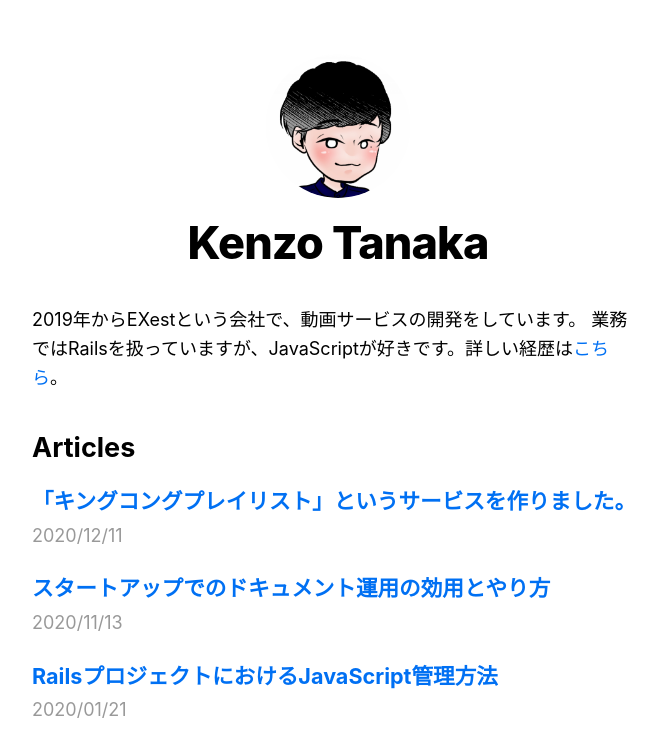
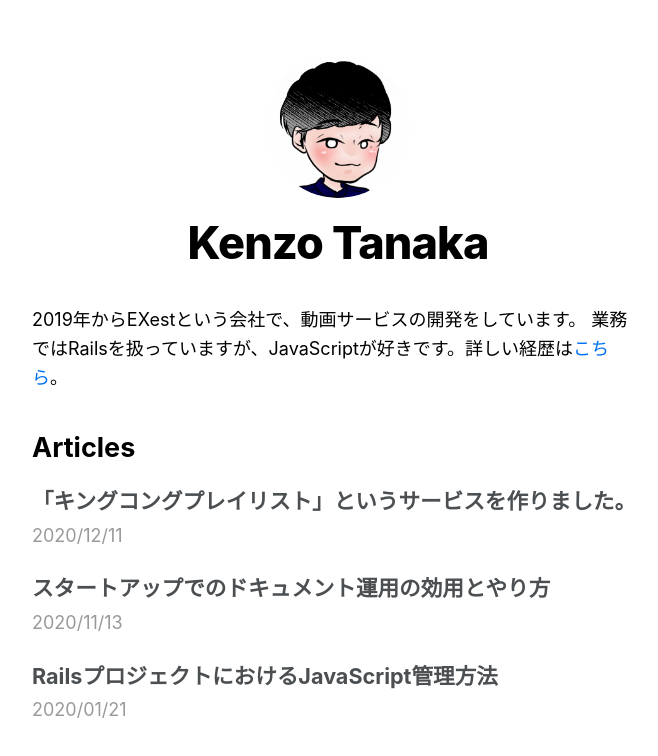
Before and after one commit to kenzo-tanaka/nextJsBlog, a Next.js app: page / in a window 1280 px wide. Shown: the top 756 px of the page, without its empty margins (302-960 px from the left). Built offline with nearby package versions, Linux system fonts and the light colour scheme.

Commit message:
fix page link color

```diff
--- a/pages/index.tsx
+++ b/pages/index.tsx
@@ -35,7 +35,9 @@ export default function Home({ allPostsData }) {
           {allPostsData.map(({ slug, date, title }) => (
             <li className={utilStyles.listItem} key={slug}>
               <Link href={`/posts/${slug}`}>
-                <a className={utilStyles.textBold}>{title}</a>
+                <a className={`${utilStyles.textBold} ${utilStyles.textBlack}`}>
+                  {title}
+                </a>
               </Link>
               <br />
               <small className={utilStyles.lightText}>
--- a/styles/utils.module.css
+++ b/styles/utils.module.css
@@ -64,3 +64,7 @@
 .textBold {
   font-weight: 750;
 }
+
+.textBlack {
+  color: #4b4f52;
+}
```
